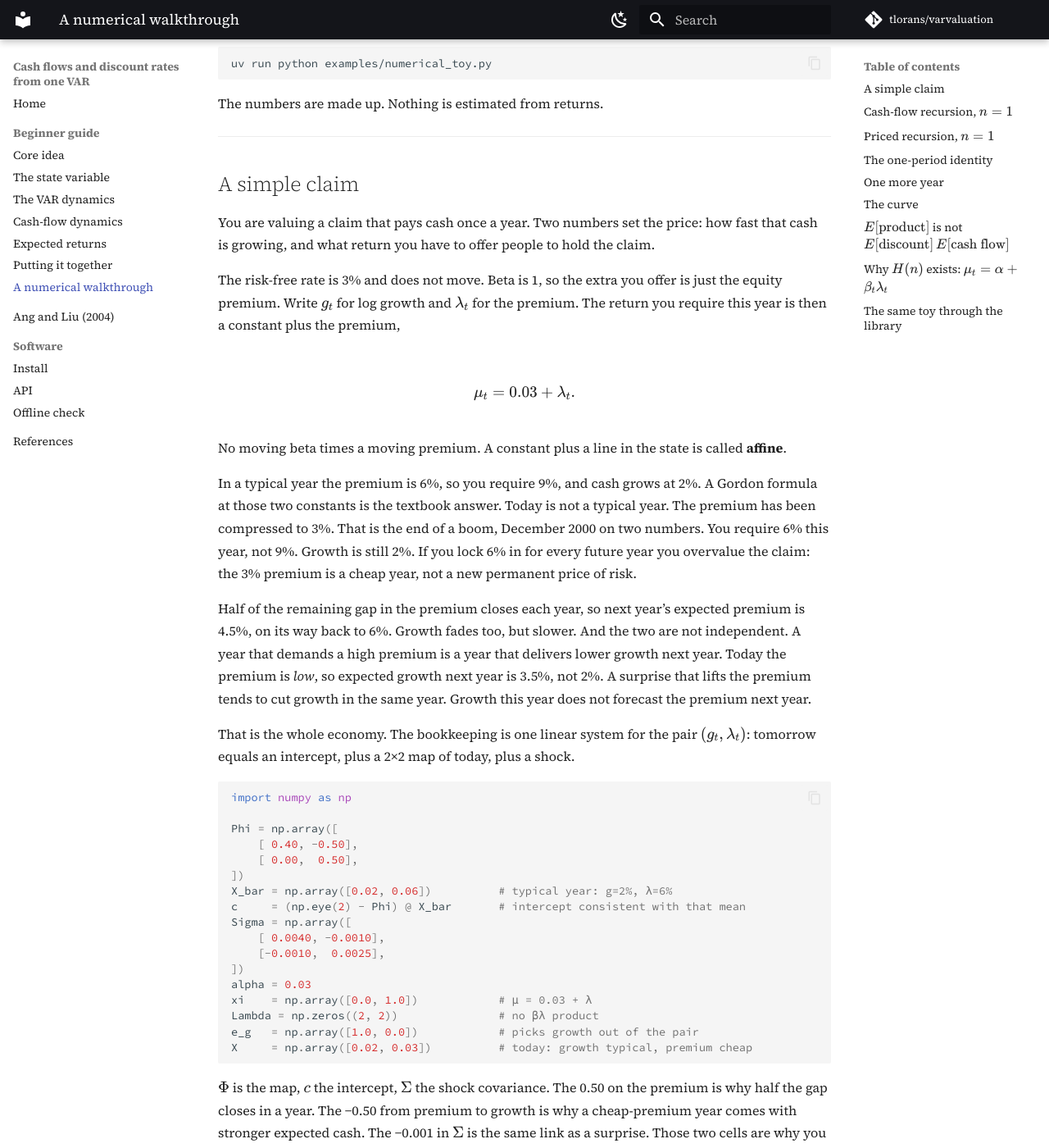
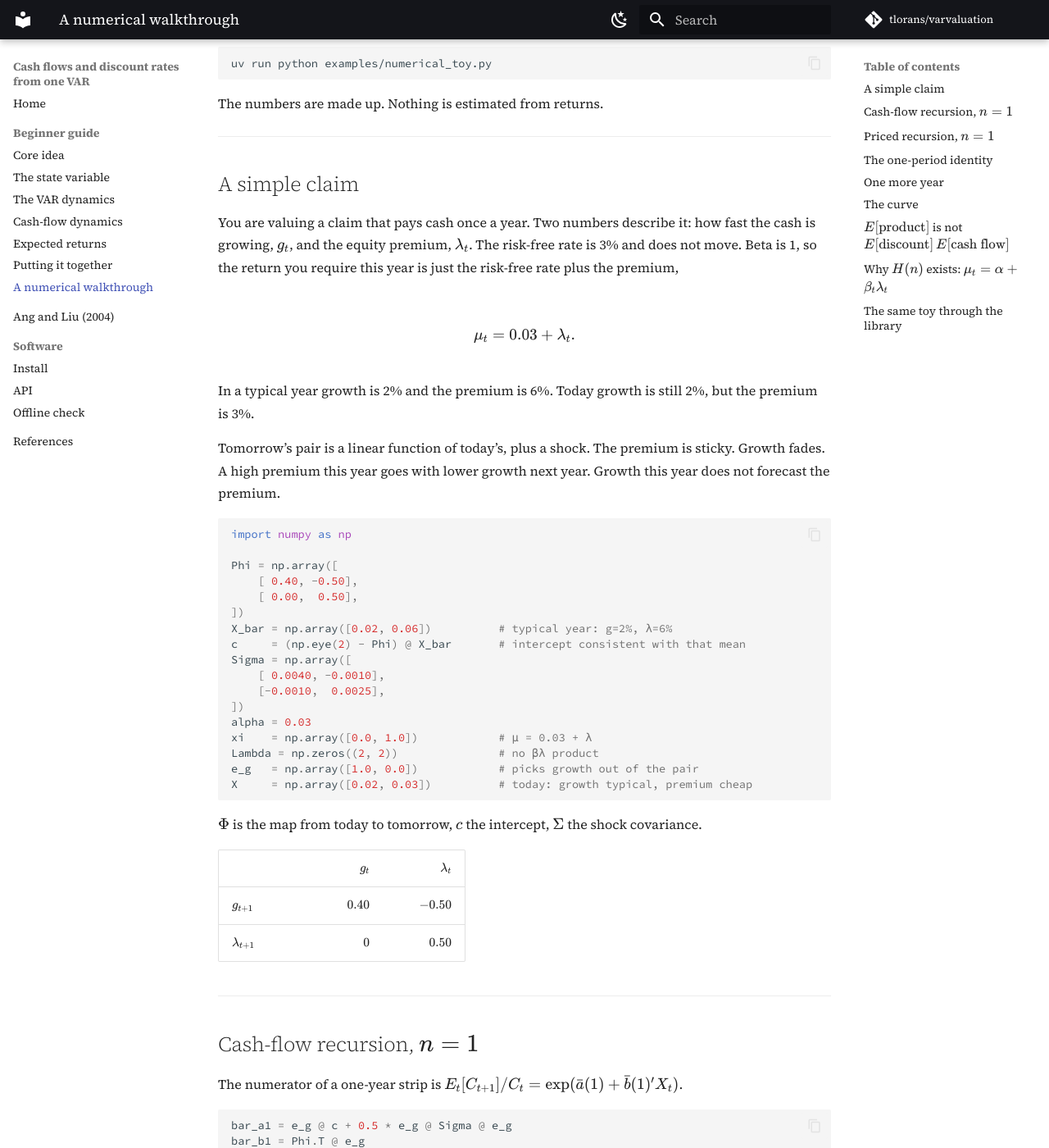
Before and after one commit to tlorans/varvaluation, an MkDocs documentation site: the page built from docs/guide/numerical.md, in a window 1280 px wide and 1400 px high, scrolled down 291 px. Shown: the whole window at 82% size. Built offline with MkDocs 1.6.1 and Material for MkDocs 9.7.7, drawn with Linux system fonts in a browser that asks for light colours; comment, search, counter and statistics services are not loaded; some of the changed text lies outside the part shown.

Commit message:
docs: describe the toy economy, don't argue the curve in the setting

````diff
--- a/docs/guide/numerical.md
+++ b/docs/guide/numerical.md
@@ -14,21 +14,15 @@ The numbers are made up. Nothing is estimated from returns.
 
 ## A simple claim
 
-You are valuing a claim that pays cash once a year. Two numbers set the price: how fast that cash is growing, and what return you have to offer people to hold the claim.
-
-The risk-free rate is 3% and does not move. Beta is 1, so the extra you offer is just the equity premium. Write \(g_t\) for log growth and \(\lambda_t\) for the premium. The return you require this year is then a constant plus the premium,
+You are valuing a claim that pays cash once a year. Two numbers describe it: how fast the cash is growing, \(g_t\), and the equity premium, \(\lambda_t\). The risk-free rate is 3% and does not move. Beta is 1, so the return you require this year is just the risk-free rate plus the premium,
 
 $$
 \mu_t = 0.03 + \lambda_t.
 $$
 
-No moving beta times a moving premium. A constant plus a line in the state is called **affine**.
+In a typical year growth is 2% and the premium is 6%. Today growth is still 2%, but the premium is 3%.
 
-In a typical year the premium is 6%, so you require 9%, and cash grows at 2%. A Gordon formula at those two constants is the textbook answer. Today is not a typical year. The premium has been compressed to 3%. That is the end of a boom, December 2000 on two numbers. You require 6% this year, not 9%. Growth is still 2%. If you lock 6% in for every future year you overvalue the claim: the 3% premium is a cheap year, not a new permanent price of risk.
-
-Half of the remaining gap in the premium closes each year, so next year’s expected premium is 4.5%, on its way back to 6%. Growth fades too, but slower. And the two are not independent. A year that demands a high premium is a year that delivers lower growth next year. Today the premium is *low*, so expected growth next year is 3.5%, not 2%. A surprise that lifts the premium tends to cut growth in the same year. Growth this year does not forecast the premium next year.
-
-That is the whole economy. The bookkeeping is one linear system for the pair \((g_t,\lambda_t)\): tomorrow equals an intercept, plus a 2×2 map of today, plus a shock.
+Tomorrow’s pair is a linear function of today’s, plus a shock. The premium is sticky. Growth fades. A high premium this year goes with lower growth next year. Growth this year does not forecast the premium.
 
 ```python
 import numpy as np
@@ -50,15 +44,12 @@ e_g   = np.array([1.0, 0.0])            # picks growth out of the pair
 X     = np.array([0.02, 0.03])          # today: growth typical, premium cheap
 ```
 
-\(\Phi\) is the map, \(c\) the intercept, \(\Sigma\) the shock covariance. The 0.50 on the premium is why half the gap closes in a year. The −0.50 from premium to growth is why a cheap-premium year comes with stronger expected cash. The −0.001 in \(\Sigma\) is the same link as a surprise. Those two cells are why you cannot price the claim from a growth model in one place and a premium model in another.
+\(\Phi\) is the map from today to tomorrow, \(c\) the intercept, \(\Sigma\) the shock covariance.
 
-| What you said | Cell | Number |
-|---|---|---:|
-| Growth fades | \(\Phi_{g,g}\) | \(+0.40\) |
-| High premium, lower growth next year | \(\Phi_{g,\lambda}\) | \(-0.50\) |
-| Half the premium gap closes each year | \(\Phi_{\lambda,\lambda}\) | \(+0.50\) |
-| Growth does not forecast the premium | \(\Phi_{\lambda,g}\) | \(0\) |
-| A premium surprise cuts growth | \(\Sigma_{g,\lambda}\) | \(-0.001\) |
+| | \(g_t\) | \(\lambda_t\) |
+|---|---:|---:|
+| \(g_{t+1}\) | \(0.40\) | \(-0.50\) |
+| \(\lambda_{t+1}\) | \(0\) | \(0.50\) |
 
 ---
 
````
